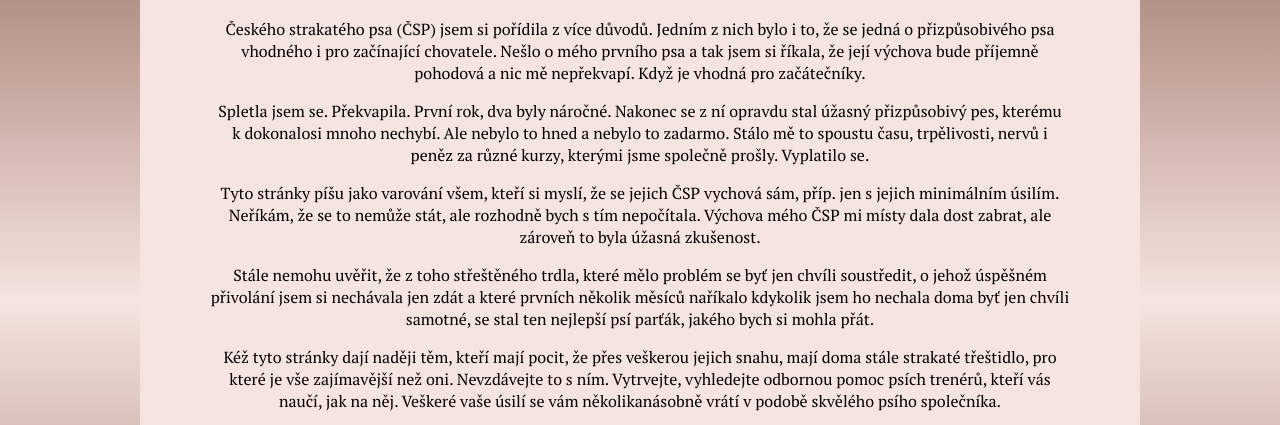
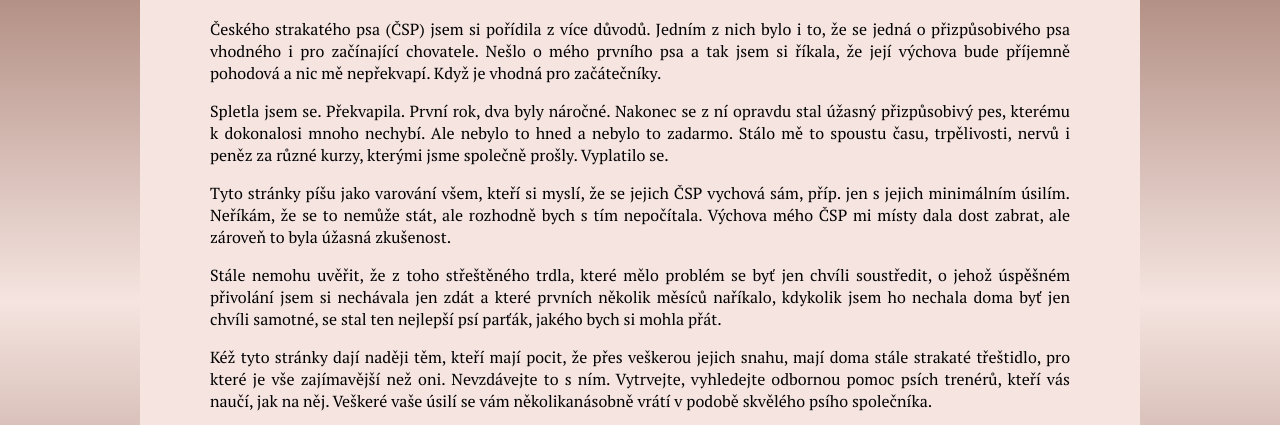
Before and after one commit to KatieHat/Terinka, an Eleventy site: page index.html in a window 1280 px wide. Shown: the part 333-758 px from the top of the page. Built offline with nearby package versions, Linux system fonts and the light colour scheme; Eleventy itself is replaced by a stand-in of ours; files that its build step writes are made by us from their sources.

Commit message:
text justify,oprava preklepu

```diff
--- a/index.html
+++ b/index.html
@@ -12,7 +12,7 @@ title: Úvod
 
 <p class="text-normal">Tyto stránky píšu jako varování všem, kteří si myslí, že se jejich ČSP vychová sám, příp. jen s jejich minimálním úsilím. Neříkám, že se to nemůže stát, ale rozhodně bych s&nbsp;tím nepočítala. Výchova mého ČSP mi místy dala dost zabrat, ale zároveň to byla úžasná zkušenost.</p>
 
-<p class="text-normal">Stále nemohu uvěřit, že z&nbsp;toho střeštěného trdla, které mělo problém se byť jen chvíli soustředit, o&nbsp;jehož úspěšném přivolání jsem si nechávala jen zdát a které prvních několik měsíců naříkalo kdykolik jsem ho nechala doma byť jen chvíli samotné, se stal ten nejlepší psí parťák, jakého bych si mohla přát.</p>
+<p class="text-normal">Stále nemohu uvěřit, že z&nbsp;toho střeštěného trdla, které mělo problém se byť jen chvíli soustředit, o&nbsp;jehož úspěšném přivolání jsem si nechávala jen zdát a které prvních několik měsíců naříkalo, kdykolik jsem ho nechala doma byť jen chvíli samotné, se stal ten nejlepší psí parťák, jakého bych si mohla přát.</p>
 
 <p class="text-normal">Kéž tyto stránky dají naději těm, kteří mají pocit, že přes veškerou jejich snahu, mají doma stále strakaté třeštidlo, pro které je vše zajímavější než oni. Nevzdávejte to s&nbsp;ním. Vytrvejte, vyhledejte odbornou pomoc psích trenérů, kteří vás naučí, jak na něj. Veškeré vaše úsilí se vám několikanásobně vrátí v&nbsp;podobě skvělého psího společníka.</p>
 
--- a/scss/_content.scss
+++ b/scss/_content.scss
@@ -24,6 +24,7 @@
 .text-normal {
 
     font-family: text.$text-normal__font-family;
+    text-align: text.$text-normal__aligh;
 
 }
 
--- a/scss/_text.scss
+++ b/scss/_text.scss
@@ -22,6 +22,7 @@ $menu-inferior__toggler__font-size: 20px;
 $menu-inferior__item__font-size--tablet: 20px;
 
 $text-normal__font-family: 'PT Serif', 'Times New Roman';
+$text-normal__aligh: justify;
 
 $text-highlighted__font-weight: bold;
 $text-highlighted__font-style: italic;
```
Also changed, not shown: css/style.css, 4 other files.
